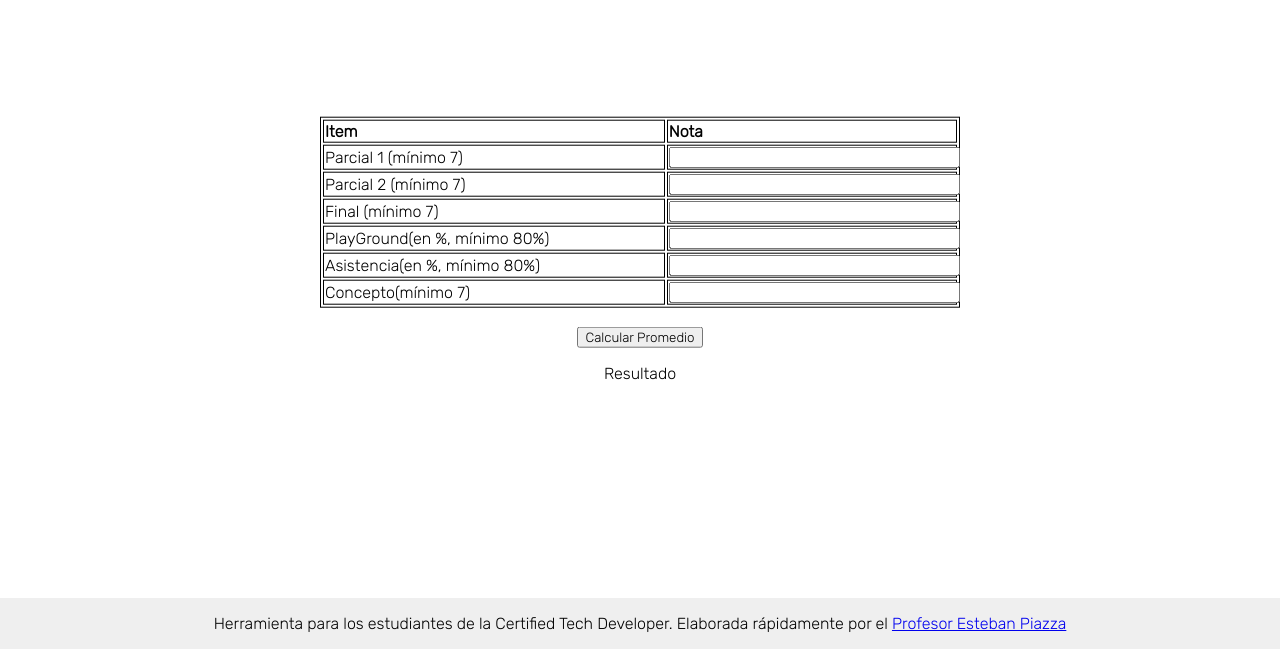
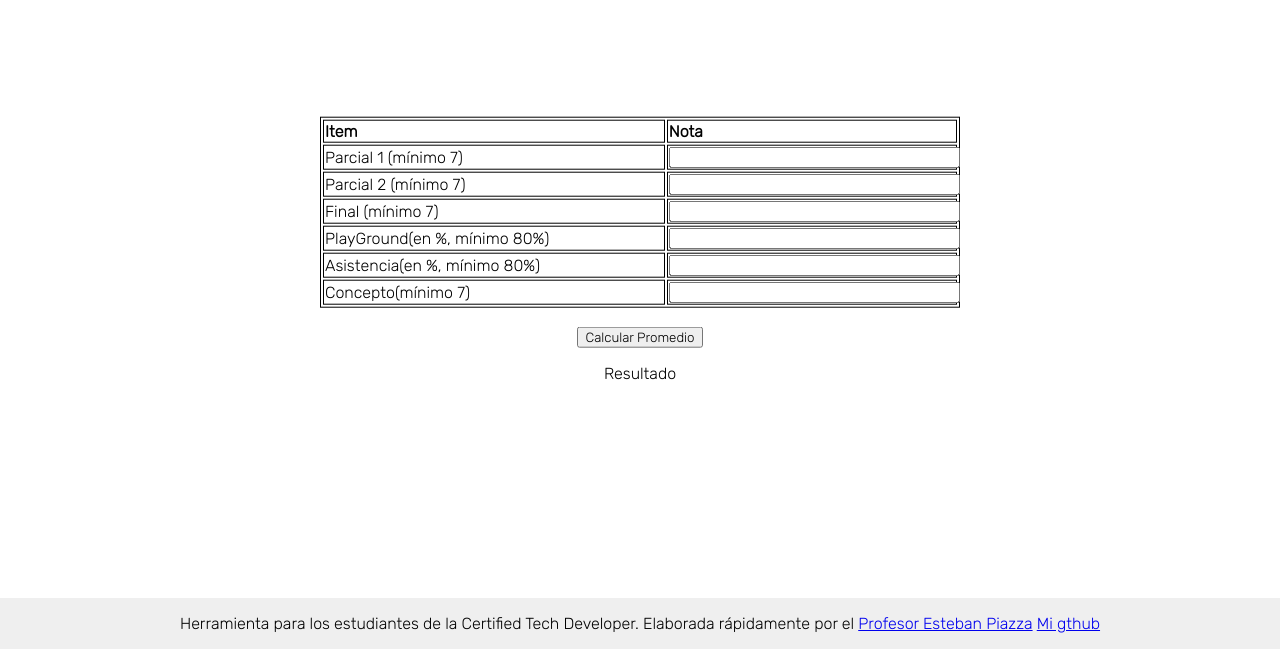
Before and after one commit to estebanpiazza/calcularNotasDH, a plain HTML site: page index.html in a window 1280 px wide. Shown: the part 151-800 px from the top of the page. Drawn offline with Linux system fonts and the light colour scheme.

Commit message:
"agregaod github"

```diff
--- a/index.html
+++ b/index.html
@@ -63,7 +63,7 @@ body {
     <button  onclick="calcularPromedio()"  >Calcular Promedio</button>
     <div class="container"><p id="mensaje" >Resultado</p></div>
     </div>
-    <div class="footer">Herramienta para los estudiantes de la Certified Tech Developer. Elaborada rápidamente por el <a href="https://www.linkedin.com/in/estebanpiazza?_l=es_ES"> Profesor Esteban Piazza</a></div>
+    <div class="footer">Herramienta para los estudiantes de la Certified Tech Developer. Elaborada rápidamente por el <a href="https://www.linkedin.com/in/estebanpiazza?_l=es_ES"> Profesor Esteban Piazza</a> <a href="https://github.com/estebanpiazza">Mi gthub</a></div>
 
 </body>
 <script>
```
